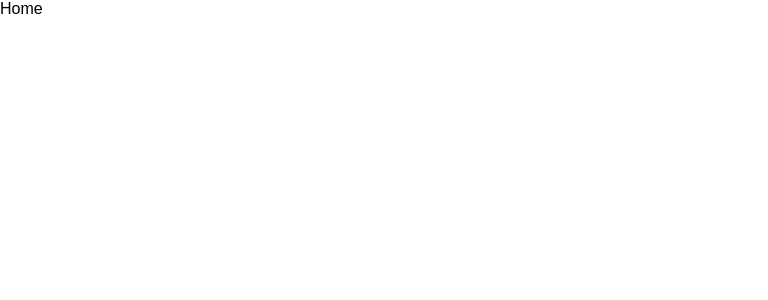
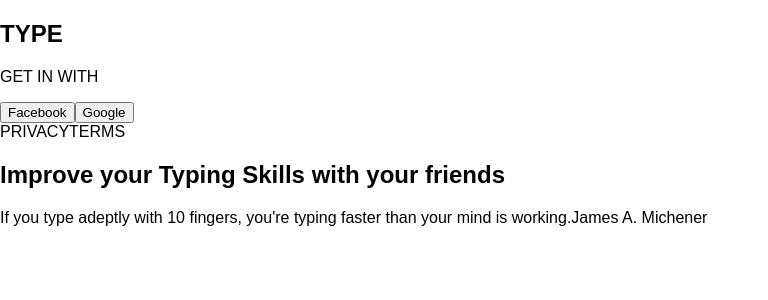
Before and after one commit to chingu-voyage6/Geckos-Team-11, a React (Create React App) app in the folder wpm/: page / in a window 1280 px wide. Shown: the top 300 px of the page, without its empty margins (0-768 px from the left). Built offline with nearby package versions, Linux system fonts and the light colour scheme.

Commit message:
Remove excessive node_modules

```diff
--- a/wpm/src/components/Home.js
+++ b/wpm/src/components/Home.js
@@ -3,7 +3,26 @@ import React, { Component } from 'react';
   class Home extends Component{
     render(){
       return(
-        <div>Home</div>
+        <main id='main-home'>
+          <section id='login-section'>
+            <h1>TYPE</h1>
+            <div id='login-options'>
+              <p>GET IN WITH</p>
+              <button id='facebook-btn'>Facebook</button>
+              <button id='google-btn'>Google</button>
+            </div>
+            <div id='home-footer'>
+              <a>PRIVACY</a>
+              <a>TERMS</a>
+            </div>
+          </section>
+          <article id='home-article'>
+            <h2 id='home-article-header'>Improve your Typing Skills with your friends</h2>
+            <p id='home-article-para'>If you type adeptly with 10 fingers, you're typing faster than your mind is working.
+              <span>James A. Michener</span>
+            </p>
+          </article>
+        </main>
       )
     }
   }
```
Also changed, not shown: wpm/public/typewriter.jpeg (added), 1 other file (tests, documents, lock files or other folders).
